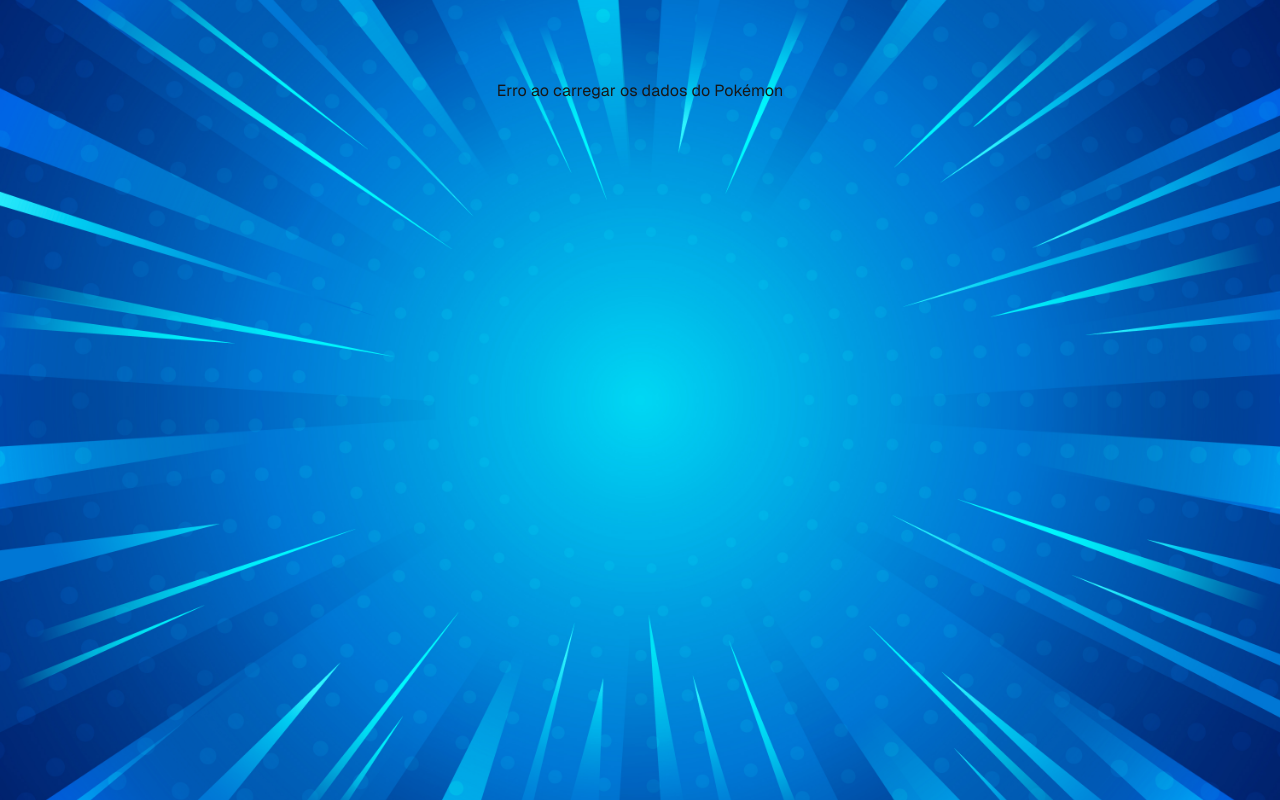
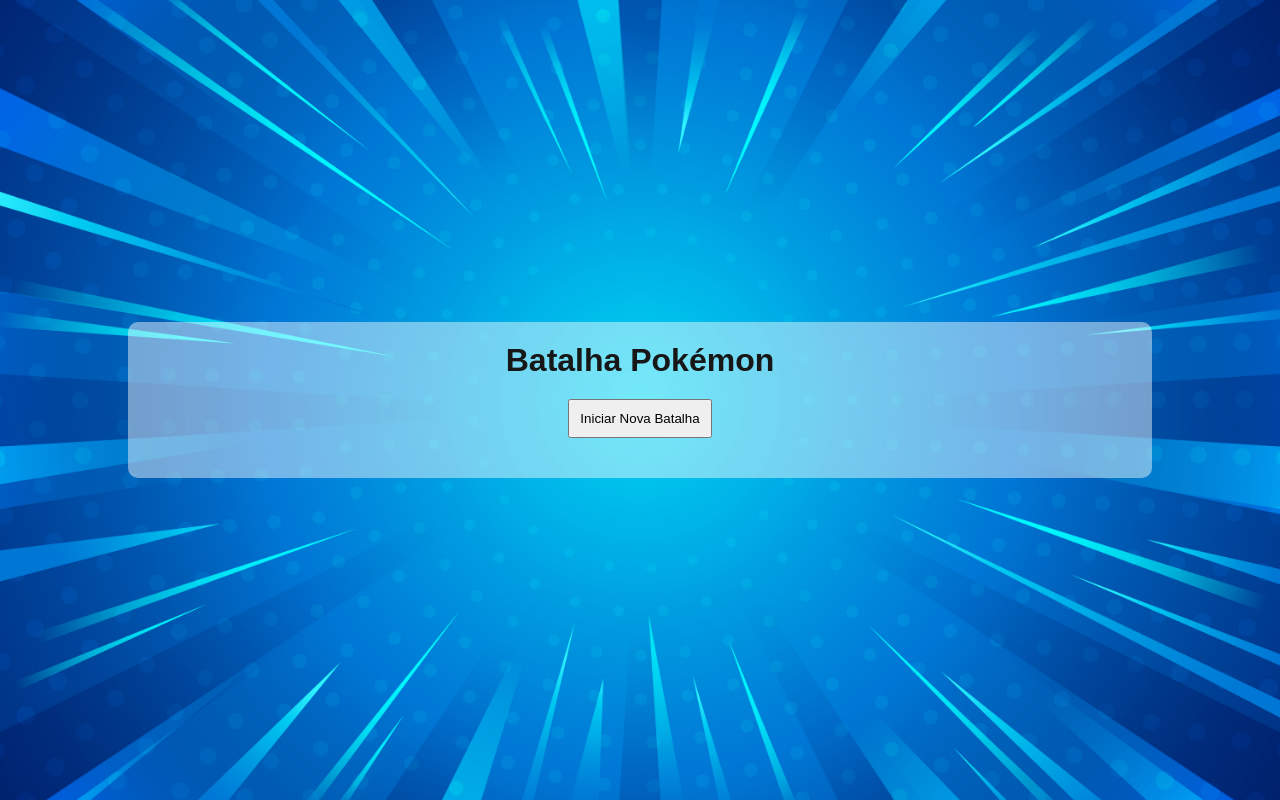
Before and after one commit to danditeoa/pokemons, a Next.js app: page / in a window 1280 px wide. Built offline with nearby package versions, Linux system fonts and the light colour scheme; no server answers.

Commit message:
feat: implement pokemon battle

```diff
--- a/src/app/page.js
+++ b/src/app/page.js
@@ -1,33 +1,54 @@
-import Image from "next/image";
-import styles from "./page.module.css";
-import { getPokemon } from "./services/pokemon";
+'use client';
 
-// Fazendo a busca de dados diretamente no componente (Server Component)
-export default async function Home() {
-  let pokemon = null;
-  let error = null;
+import { useState } from "react";
+import { battlePokemons } from "./services/pokemon";
+import PokemonCard from "./components/PokemonCard";
+import styles from './page.module.css';
 
-  try {
-    pokemon = await getPokemon('ditto');
-  } catch (e) {
-    error = "Erro ao buscar o Pokémon";
-  }
+export default function Home() {
+  const [pokemon1, setPokemon1] = useState(null);
+  const [pokemon2, setPokemon2] = useState(null);
+  const [winner, setWinner] = useState(null);
+  const [loading, setLoading] = useState(false);
 
-  if (error) {
-    return <div className={styles.page}>Erro ao carregar os dados do Pokémon</div>;
-  }
+  const handleBattle = async () => {
+    setLoading(true);
+    const battleResult = await battlePokemons();
+
+    setPokemon1(battleResult.p1);
+    setPokemon2(battleResult.p2);
+    setWinner(battleResult.winner);
+    setLoading(false);
+  };
 
   return (
-    <div className={styles.page}>
-      <h1>Pokémon: {pokemon.name}</h1>
-      <p>Altura: {pokemon.height}</p>
-      <p>Peso: {pokemon.weight}</p>
-      <Image
-        src={pokemon.sprites.front_default}
-        alt={pokemon.name}
-        width={200}
-        height={200}
-      />
+    <div className={styles.content} style={{ textAlign: 'center' }}>
+      <h1>Batalha Pokémon</h1>
+
+      <button onClick={handleBattle} disabled={loading} style={{ padding: '10px', margin: '20px' }}>
+        {loading ? 'Carregando...' : 'Iniciar Nova Batalha'}
+      </button>
+
+      {pokemon1 && pokemon2 && (
+        <div style={{ display: 'flex', justifyContent: 'space-around', marginTop: '20px' }}>
+          <PokemonCard
+            name={pokemon1.name}
+            image={pokemon1.sprites.front_default}
+            stats={pokemon1.stats}
+          />
+          <PokemonCard
+            name={pokemon2.name}
+            image={pokemon2.sprites.front_default}
+            stats={pokemon2.stats}
+          />
+        </div>
+      )}
+
+      {winner && (
+        <div style={{ marginTop: '20px' }}>
+          <h2>Vencedor: {winner === 'Empate' ? 'Empate!' : `${winner} venceu!`}</h2>
+        </div>
+      )}
     </div>
   );
 }
--- a/src/app/page.module.css
+++ b/src/app/page.module.css
@@ -1,165 +1,6 @@
-.page {
-  --gray-rgb: 0, 0, 0;
-  --gray-alpha-200: rgba(var(--gray-rgb), 0.08);
-  --gray-alpha-100: rgba(var(--gray-rgb), 0.05);
-
-  --button-primary-hover: #383838;
-  --button-secondary-hover: #f2f2f2;
-
-  display: grid;
-  grid-template-rows: 20px 1fr 20px;
-  align-items: center;
-  justify-items: center;
-  min-height: 100svh;
-  padding: 80px;
-  gap: 64px;
-  font-family: var(--font-geist-sans);
+.content {
+  background-color: rgba(255, 255, 255, 0.45);
+  padding: 20px;
+  border-radius: 10px;
+  width: 80%;
 }
-
-@media (prefers-color-scheme: dark) {
-  .page {
-    --gray-rgb: 255, 255, 255;
-    --gray-alpha-200: rgba(var(--gray-rgb), 0.145);
-    --gray-alpha-100: rgba(var(--gray-rgb), 0.06);
-
-    --button-primary-hover: #ccc;
-    --button-secondary-hover: #1a1a1a;
-  }
-}
-
-.main {
-  display: flex;
-  flex-direction: column;
-  gap: 32px;
-  grid-row-start: 2;
-}
-
-.main ol {
-  font-family: var(--font-geist-mono);
-  padding-left: 0;
-  margin: 0;
-  font-size: 14px;
-  line-height: 24px;
-  letter-spacing: -0.01em;
-  list-style-position: inside;
-}
-
-.main li:not(:last-of-type) {
-  margin-bottom: 8px;
-}
-
-.main code {
-  font-family: inherit;
-  background: var(--gray-alpha-100);
-  padding: 2px 4px;
-  border-radius: 4px;
-  font-weight: 600;
-}
-
-.ctas {
-  display: flex;
-  gap: 16px;
-}
-
-.ctas a {
-  appearance: none;
-  border-radius: 128px;
-  height: 48px;
-  padding: 0 20px;
-  border: none;
-  border: 1px solid transparent;
-  transition: background 0.2s, color 0.2s, border-color 0.2s;
-  cursor: pointer;
-  display: flex;
-  align-items: center;
-  justify-content: center;
-  font-size: 16px;
-  line-height: 20px;
-  font-weight: 500;
-}
-
-a.primary {
-  background: var(--foreground);
-  color: var(--background);
-  gap: 8px;
-}
-
-a.secondary {
-  border-color: var(--gray-alpha-200);
-  min-width: 180px;
-}
-
-.footer {
-  grid-row-start: 3;
-  display: flex;
-  gap: 24px;
-}
-
-.footer a {
-  display: flex;
-  align-items: center;
-  gap: 8px;
-}
-
-.footer img {
-  flex-shrink: 0;
-}
-
-/* Enable hover only on non-touch devices */
-@media (hover: hover) and (pointer: fine) {
-  a.primary:hover {
-    background: var(--button-primary-hover);
-    border-color: transparent;
-  }
-
-  a.secondary:hover {
-    background: var(--button-secondary-hover);
-    border-color: transparent;
-  }
-
-  .footer a:hover {
-    text-decoration: underline;
-    text-underline-offset: 4px;
-  }
-}
-
-@media (max-width: 600px) {
-  .page {
-    padding: 32px;
-    padding-bottom: 80px;
-  }
-
-  .main {
-    align-items: center;
-  }
-
-  .main ol {
-    text-align: center;
-  }
-
-  .ctas {
-    flex-direction: column;
-  }
-
-  .ctas a {
-    font-size: 14px;
-    height: 40px;
-    padding: 0 16px;
-  }
-
-  a.secondary {
-    min-width: auto;
-  }
-
-  .footer {
-    flex-wrap: wrap;
-    align-items: center;
-    justify-content: center;
-  }
-}
-
-@media (prefers-color-scheme: dark) {
-  .logo {
-    filter: invert();
-  }
-}
--- a/src/app/services/pokemon.js
+++ b/src/app/services/pokemon.js
@@ -2,17 +2,42 @@ import axios from 'axios';
 
 const API_URL = 'https://pokeapi.co/api/v2/pokemon/';
 
-/**
- * Função para buscar dados de um Pokémon por nome
- * @param {string} pokemonName Nome do Pokémon
- * @returns {object} Dados do Pokémon ou erro
- */
-export const getPokemon = async (pokemonName) => {
+export const getPokemon = async (pokemonIdOrName) => {
   try {
-    const response = await axios.get(`${API_URL}${pokemonName}`);
+    const response = await axios.get(`${API_URL}${pokemonIdOrName}`);
     return response.data;
   } catch (error) {
     console.error("Erro ao buscar o Pokémon:", error);
     throw error;
   }
 };
+
+export const battlePokemons = async () => {
+  try {
+    const randomId1 = Math.floor(Math.random() * 150) + 1;
+    const randomId2 = Math.floor(Math.random() * 150) + 1;
+
+    const p1 = await getPokemon(randomId1);
+    const p2 = await getPokemon(randomId2);
+
+    const p1Stats = p1.stats;
+    const p2Stats = p2.stats;
+
+    const p1Power = p1Stats[0].base_stat + p1Stats[1].base_stat + p1Stats[2].base_stat;
+    const p2Power = p2Stats[0].base_stat + p2Stats[1].base_stat + p2Stats[2].base_stat;
+
+    let winner;
+    if (p1Power > p2Power) {
+      winner = p1.name;
+    } else if (p2Power > p1Power) {
+      winner = p2.name;
+    } else {
+      winner = 'Empate';
+    }
+
+    return { p1, p2, winner };
+  } catch (error) {
+    console.error("Erro na batalha de Pokémon:", error);
+    throw error;
+  }
+};
```
